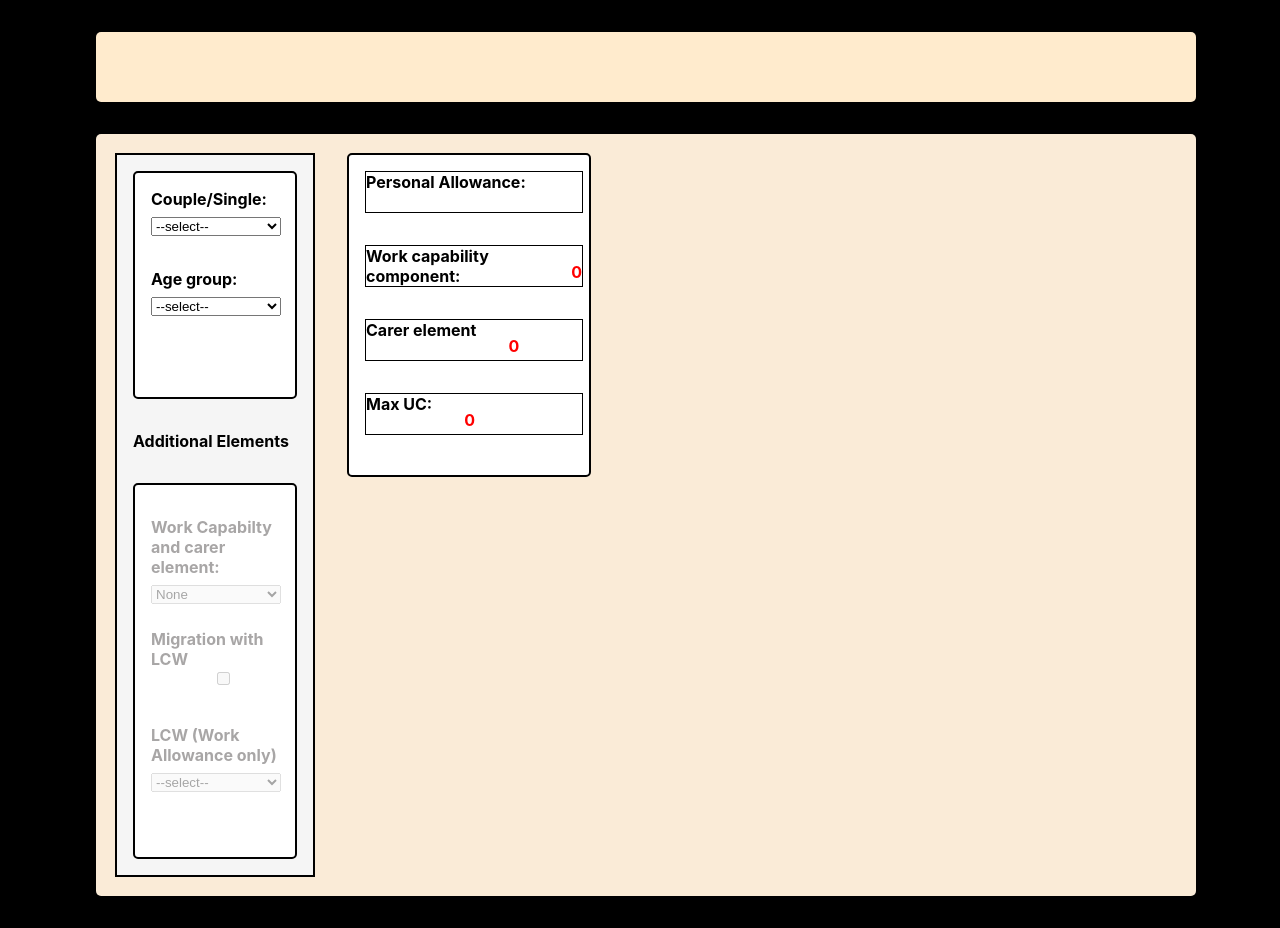
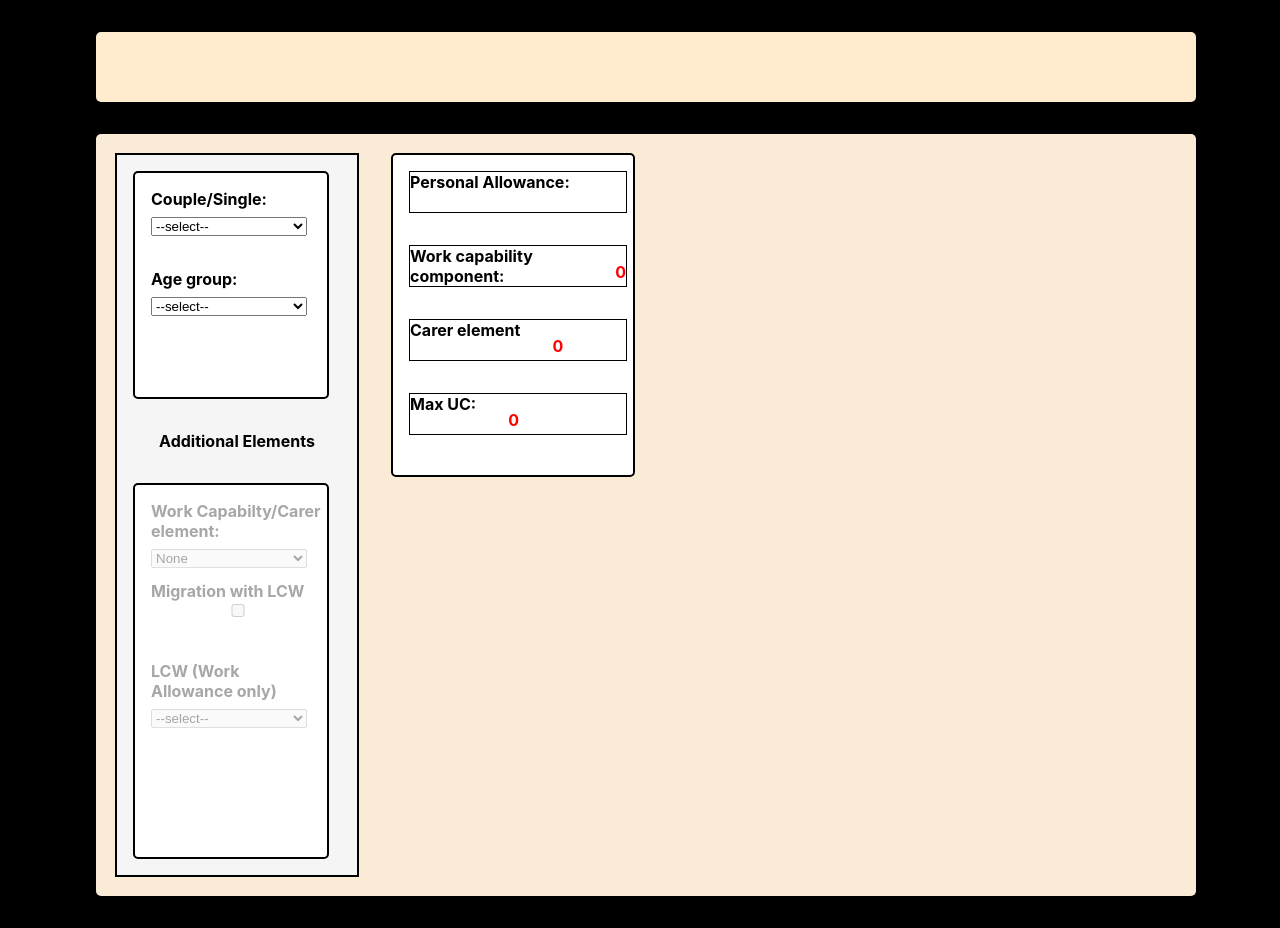
Before and after one commit to dnlstronge/benefitscalc2, a React (Create React App) app: page / in a window 1280 px wide. Built offline with nearby package versions, Linux system fonts and the light colour scheme.

Commit message:
[x] - add some css

```diff
--- a/src/components/UC2/Main.module.css
+++ b/src/components/UC2/Main.module.css
@@ -10,6 +10,6 @@
     margin: 1rem 1rem 1rem 1rem;
     background: whitesmoke;
     border: 2px solid black;
-    width: auto;
+    width: 15rem;
     height: 45rem;
 }
--- a/src/components/UC2/PA/PA.module.css
+++ b/src/components/UC2/PA/PA.module.css
@@ -2,7 +2,7 @@
     display: flex;
     flex-direction: column;
     background: white;
-    width: 10rem;
+    width: 80%;
     height: 15rem;
     margin: 1rem 1rem 1rem 1rem;
     border: 2px solid black;
--- a/src/components/UC2/WCA/WCA.js
+++ b/src/components/UC2/WCA/WCA.js
@@ -50,7 +50,7 @@ const WCA = ({propState, setPropState }) => {
 
             <div className={classes.container}>
                   <div className={classes.sub_container}>
-                    <label className={label_dynamic_2} htmlFor="select_WCA">Work Capabilty and carer element:
+                    <label className={label_dynamic_2} htmlFor="select_WCA">Work Capabilty/Carer element:
                          <select className={classes.dropdown_select}
                                 disabled={propState.COUPLE !== "RS_SINGLE"}
                                 onChange={handleElements}>
--- a/src/components/UC2/WCA/WCA.module.css
+++ b/src/components/UC2/WCA/WCA.module.css
@@ -5,7 +5,7 @@
     display: flex;
     flex-direction: column;
     background: white;
-    width: 10rem;
+    width: 80%;
     height: 25rem;
     margin: 1rem 1rem 1rem 1rem;
     border: 2px solid black;
@@ -14,6 +14,7 @@
 
 .heading {
     margin: 1rem 1rem 1rem 1rem;
+    text-align: center;
 }
 .dropdown_label {
     color: black;
@@ -23,7 +24,7 @@
     height: 3rem;
     width: 90%;
     padding: 1rem 1rem 1rem 1rem;
-    margin: 1rem 0rem 1rem 0rem;
+    margin: 1rem 0rem 0.2rem 0rem;
 }
 .dropdown_label_grey {
     color: rgb(168, 166, 166);
@@ -33,7 +34,7 @@
     height: 3rem;
     width: 90%;
     padding: 1rem 1rem 1rem 1rem;
-    margin: 1rem 0rem 1rem 0rem;
+    margin: 1rem 0rem 0.2 rem 0rem;
 }
 
 .dropdown_select {
@@ -54,3 +55,7 @@
     margin: 0.5rem 0.5rem 0.5rem 0rem;
 
 }
+
+.checkbox {
+
+}
```
